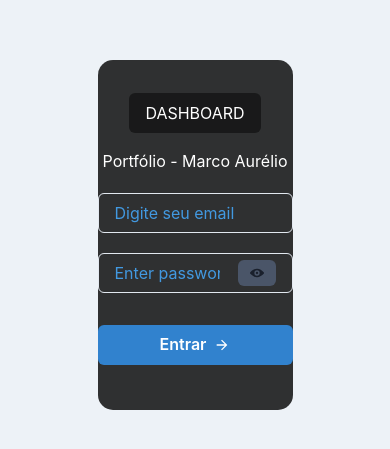
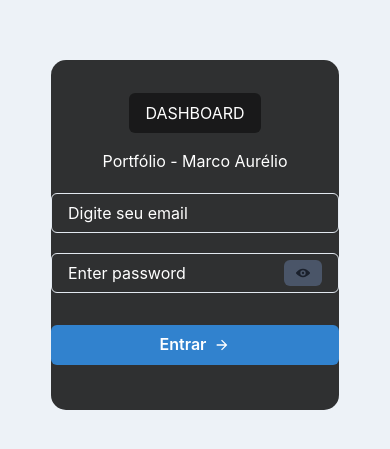
Before and after one commit to marcolongitude/mustafar-portfolio, a React (Create React App) app: page /login in a window 390 px wide. Shown: the part 187-636 px from the top of the page. Built offline with nearby package versions, Linux system fonts and the light colour scheme.

Commit message:
add responsive box login form

```diff
--- a/src/features/auth/Login.tsx
+++ b/src/features/auth/Login.tsx
@@ -37,7 +37,7 @@ function PasswordInput({
         pr="4.5rem"
         type={show ? 'text' : 'password'}
         placeholder="Enter password"
-        _placeholder={{ opacity: 1, color: 'blue.400' }}
+        _placeholder={{ opacity: 1, color: 'white' }}
         name={name}
         onChange={onChange}
       />
@@ -85,7 +85,8 @@ export const Login = () => {
     <Box width='100%' h='100vh' bg='gray.100' display='flex' justifyContent='center' alignItems='center'>
       <Box
         bg="blackAlpha.800"
-        width='50%'
+        width='30%'
+        minW='72'
         h='350px'
         borderRadius='15'
         display='flex'
@@ -115,7 +116,7 @@ export const Login = () => {
               name="email"
               type="text"
               placeholder="Digite seu email"
-              _placeholder={{ opacity: 1, color: 'blue.400' }}
+              _placeholder={{ opacity: 1, color: 'white' }}
             />
           </InputGroup>
 
```
